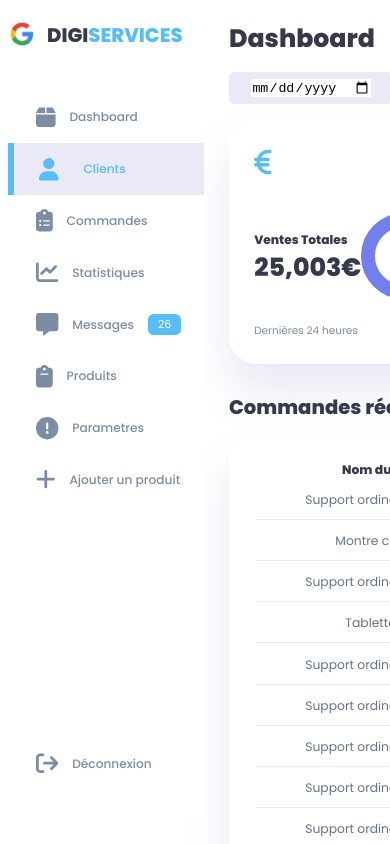
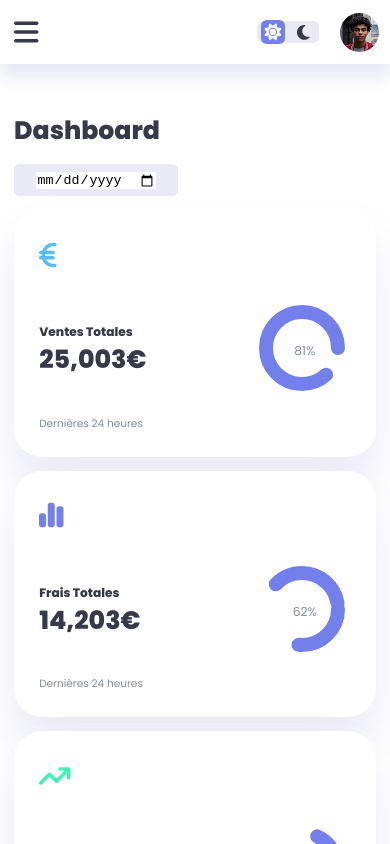
Before and after one commit to Bour1cha/dashboardVueJs, a Vue app in the folder dashboard/: page / in a window 390 px wide. Built offline with nearby package versions, Linux system fonts and the light colour scheme.

Commit message:
responsive breakpoint

```diff
--- a/dashboard/src/assets/scss/style.css
+++ b/dashboard/src/assets/scss/style.css
@@ -166,7 +166,6 @@ aside {
   height: 100vh;
 }
 aside .top {
-  background: white;
   display: flex;
   align-items: center;
   justify-content: space-between;
@@ -498,4 +497,137 @@ main .recent-orders a {
 }
 .right .sales-analytics .add-product div h3 {
   font-weight: 600;
+}
+
+@media screen and (max-width: 1200px) {
+  .container {
+    width: 94%;
+    grid-template-columns: 7rem auto 23rem;
+  }
+  aside .logo h2 {
+    display: none;
+  }
+  aside .sidebar h3 {
+    display: none;
+  }
+  aside .sidebar a {
+    width: 5.6rem;
+  }
+  aside .sidebar a:last-child {
+    position: relative;
+    margin-top: 1.8rem;
+  }
+  main .insights {
+    grid-template-columns: 1fr;
+    gap: 0;
+  }
+  main.recent-orders {
+    width: 94%;
+    position: absolute;
+    left: 50%;
+    transform: translateX(-50%);
+    margin: 2rem 0 0 8.8rem;
+  }
+  main.recent-orders main .recent-orders table {
+    width: 83vw;
+  }
+  main table tr th:last-child,
+main table tr th:first-child {
+    display: none;
+  }
+  main table tbody tr td:last-child,
+main table tbody tr td:first-child {
+    display: none;
+  }
+}
+@media screen and (max-width: 768px) {
+  .container {
+    width: 100%;
+    grid-template-columns: 1fr;
+  }
+  aside {
+    position: fixed;
+    left: 0;
+    background: var(--color-white);
+    width: 18rem;
+    z-index: 3;
+    box-shadow: 1rem 3rem 4rem var(--color-light);
+    height: 100vh;
+    padding-right: var(--card-padding);
+    display: none;
+  }
+  aside .logo {
+    margin-left: 1rem;
+  }
+  aside .logo h2 {
+    display: inline;
+  }
+  aside .sidebar h3 {
+    display: inline;
+  }
+  aside .sidebar a {
+    width: 100%;
+    height: 3.4rem;
+  }
+  aside .sidebar a:last-child {
+    position: absolute;
+    bottom: 5rem;
+  }
+  aside .close {
+    display: inline-block;
+    cursor: pointer;
+  }
+  aside .close svg {
+    height: 2rem;
+    width: 2rem;
+  }
+  main {
+    margin-top: 8rem;
+    padding: 0 1rem;
+  }
+  main .recent-orders {
+    position: relative;
+    margin: 3rem 0 0 0;
+    width: 100%;
+  }
+  main .recent-orders table {
+    width: 100%;
+    margin: 0;
+  }
+  .right {
+    width: 94%;
+    margin: 0 auto 4rem;
+  }
+  .right .top {
+    position: fixed;
+    top: 0;
+    left: 0;
+    align-items: center;
+    padding: 0 0.8rem;
+    height: 4.6rem;
+    background: var(--color-white);
+    width: 100%;
+    margin: 0;
+    z-index: 2;
+    box-shadow: 0 1rem 1rem var(--color-light);
+  }
+  .right .top .theme-toggler {
+    width: 4.4rem;
+    position: absolute;
+    left: 66%;
+  }
+  .right .top button {
+    display: inline-block;
+    background: transparent;
+    cursor: pointer;
+    color: var(--color-dark);
+    position: absolute;
+    left: 1rem;
+  }
+  .right .top button svg {
+    height: 2rem;
+  }
+  .right .profile .info {
+    display: none;
+  }
 }/*# sourceMappingURL=style.css.map */
--- a/dashboard/src/assets/scss/style.scss
+++ b/dashboard/src/assets/scss/style.scss
@@ -176,7 +176,6 @@ aside {
     height: 100vh;
 
     .top {
-        background: white;
         display: flex;
         align-items: center;
         justify-content: space-between;
@@ -591,6 +590,178 @@ main {
     }
 }
 
+// media queries
+// grandes tablettes et ordinateurs portables
+    @media screen and (max-width: 1200px) {
 
-    @media screen and (max-width: 576px) {
+        .container{
+            width: 94%;
+            grid-template-columns: 7rem auto 23rem;
+        }
+
+        aside{
+            .logo{
+                h2{
+                    display: none;
+                }
+
+            }
+
+            .sidebar {
+                h3{
+                    display: none;
+                }
+
+                a{
+                    width: 5.6rem;
+                }
+                a:last-child{
+                    position: relative;
+                    margin-top: 1.8rem;
+                }
+            }
+        }
+
+            main .insights {
+                grid-template-columns: 1fr;
+                gap: 0;
+            }
+
+            main.recent-orders{
+                width: 94%;
+                position: absolute;
+                left: 50%;
+                transform: translateX(-50%);
+                margin: 2rem 0 0 8.8rem;
+
+                main .recent-orders table{
+                    width: 83vw;
+                }
+            }
+
+
+
+        main table  tr th:last-child,
+        main table  tr th:first-child {
+            display: none;
+        }
+
+        main table tbody tr td:last-child,
+        main table tbody tr td:first-child {
+            display: none;
+        }
+
     }
+
+    // petites tablettes et mobiles
+    @media screen and (max-width: 768px) {
+        .container{
+            width: 100%;
+            grid-template-columns: 1fr;
+        }
+
+        aside {
+            position: fixed;
+            left: 0;
+            background: var(--color-white);
+            width: 18rem;
+            z-index: 3;
+            box-shadow: 1rem 3rem 4rem var(--color-light);
+            height: 100vh;
+            padding-right: var(--card-padding);
+            display: none;
+        }
+
+        aside .logo{
+            margin-left: 1rem;
+        }
+
+        aside .logo h2{
+            display: inline;
+        }
+
+        aside .sidebar h3{
+            display: inline;
+        }
+
+        aside .sidebar a{
+            width: 100%;
+            height: 3.4rem;
+        }
+
+        aside .sidebar a:last-child{
+            position: absolute;
+            bottom: 5rem;
+        }
+
+        aside .close{
+            display: inline-block;
+            cursor: pointer;
+
+            svg{
+                height: 2rem;
+                width: 2rem;
+            }
+        }
+
+        main {
+            margin-top: 8rem;
+            padding: 0 1rem;
+
+            .recent-orders {
+                position: relative;
+                margin: 3rem 0 0 0;
+                width: 100%;
+
+                table{
+                    width: 100%;
+                    margin: 0;
+                }
+            }
+        }
+
+        .right{
+            width: 94%;
+            margin: 0 auto 4rem;
+
+            .top{
+                position: fixed;
+                top: 0;
+                left: 0;
+                align-items: center;
+                padding: 0 0.8rem;
+                height: 4.6rem;
+                background: var(--color-white);
+                width: 100%;
+                margin: 0;
+                z-index: 2;
+                box-shadow: 0 1rem 1rem var(--color-light);
+
+                .theme-toggler{
+                    width: 4.4rem;
+                    position: absolute;
+                    left: 66%;
+                }
+
+                button {
+                    display: inline-block;
+                    background: transparent;
+                    cursor: pointer;
+                    color: var(--color-dark);
+                    position: absolute;
+                    left: 1rem;
+
+                    svg{
+                        height: 2rem;
+                    }
+                }
+            }
+
+            .profile {
+                .info {
+                    display: none;
+                }
+            }
+        }
+
+    }
```
Also changed, not shown: dashboard/src/components/DashboardMain.vue (+6 -1 lines), 1 other file (tests, documents, lock files or other folders).
